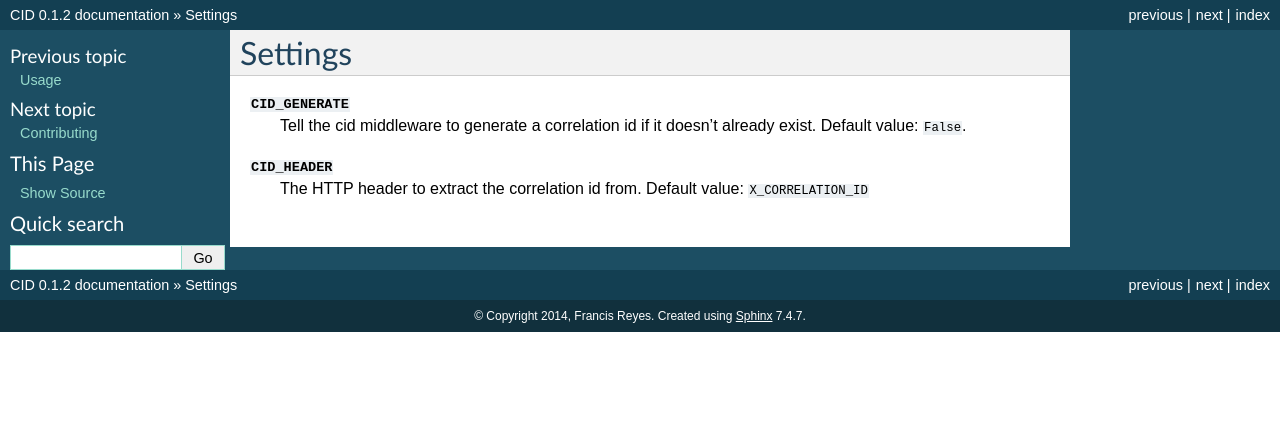
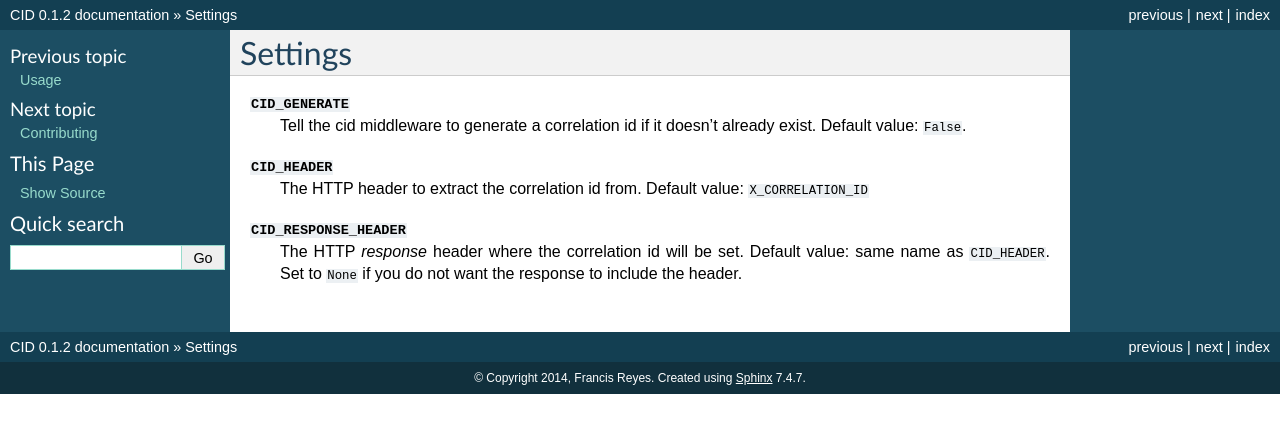
Before and after one commit to Polyconseil/django-cid, a Sphinx documentation site: the page built from docs/settings.rst, in a window 1280 px wide. Shown: the top 433 px of the page. Built offline with Sphinx 7.4.7, drawn with Linux system fonts in a browser that asks for light colours.

Commit message:
docs: List `CID_RESPONSE_HEADER` in the Settings page.
I documented it in the "Usage" page a few commits ago, but forgot to
list it here.

```diff
--- a/docs/settings.rst
+++ b/docs/settings.rst
@@ -8,6 +8,11 @@
         The HTTP header to extract the correlation id from. Default value:
         ``X_CORRELATION_ID``
 
+    ``CID_RESPONSE_HEADER``
+        The HTTP *response* header where the correlation id will be set.
+        Default value: same name as ``CID_HEADER``. Set to ``None`` if
+        you do not want the response to include the header.
+
     ``CID_GENERATE``
         Tell the cid middleware to generate a correlation id if it doesn't
         already exist. Default value: ``False``.
```
